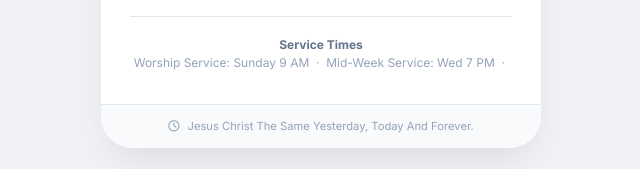
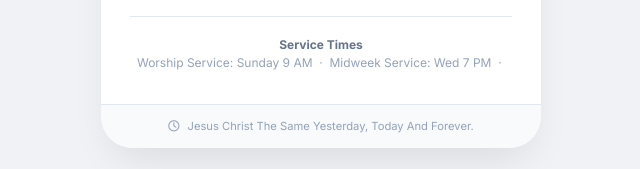
Before and after one commit to Mensah04/DBapp, a website: page public/checkin.html in a window 1280 px wide. Shown: the part 1158-1327 px from the top of the page, 319-959 px from the left. Drawn offline with nearby package versions, Linux system fonts and the light colour scheme.

Commit message:
Update service times and service map in checkin.html

```diff
--- a/public/checkin.html
+++ b/public/checkin.html
@@ -433,7 +433,7 @@
             <!-- Service Times -->
             <div class="service-times">
                 <strong>Service Times</strong><br>
-                Worship Service: Sunday 9 AM &nbsp;·&nbsp; Mid-Week Service: Wed 7 PM &nbsp;·&nbsp;
+                Worship Service: Sunday 9 AM &nbsp;·&nbsp; Midweek Service: Wed 7 PM &nbsp;·&nbsp;
             </div>
         </div>
 
@@ -477,7 +477,7 @@
         if (memberId) loadMemberById(memberId);
 
         // --- Today's Service ---
-        const serviceMap = ['Sunday Service', 'Sunday Service', 'Sunday Service', 'Sunday Service', 'Bible Study', 'Prayer Meeting', 'Midweek Service'];
+        const serviceMap = ['Sunday Service', 'Sunday Service', 'No Service', 'Midweek Service', 'No Service', 'PNo Service', 'No Service'];
         document.getElementById('currentService').textContent = serviceMap[new Date().getDay()] || 'Sunday Service';
 
         // --- Show / hide dark confirmation ---
```
